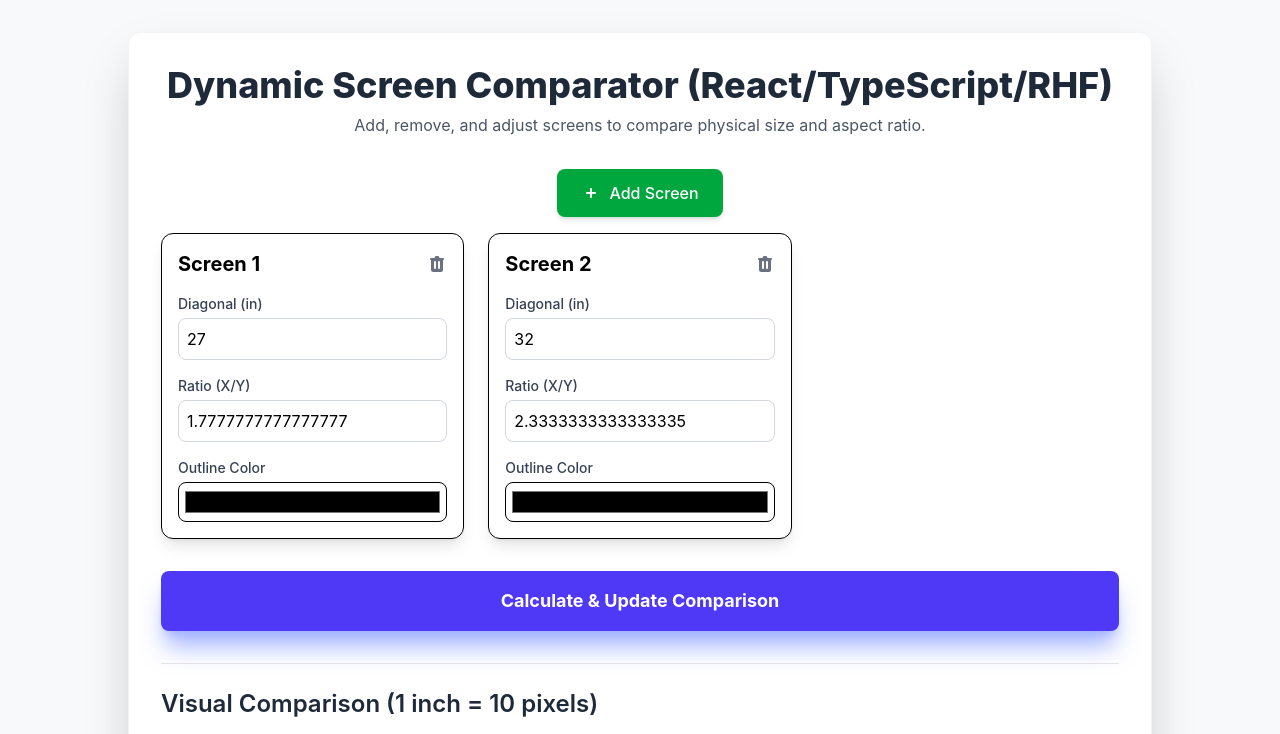
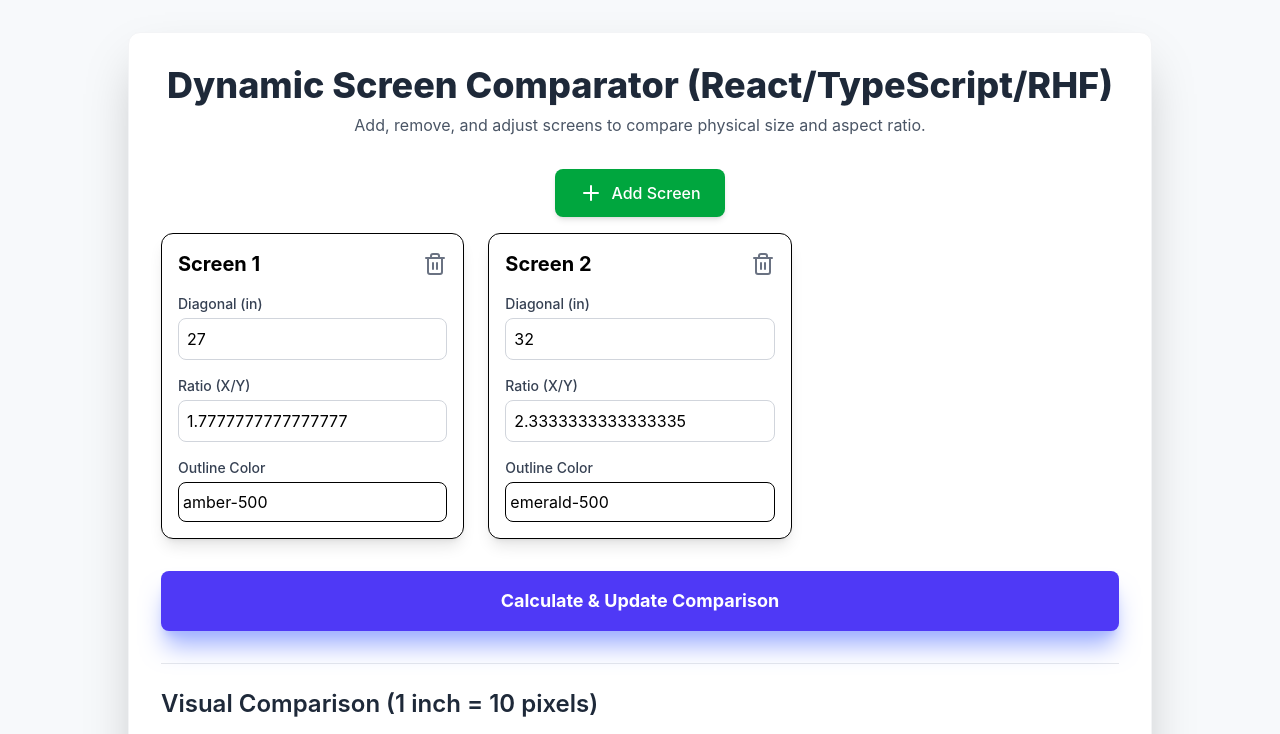
Before and after one commit to issy/display-comparison-app, a React (Vite) app: page / in a window 1280 px wide. Shown: the top 734 px of the page. Built offline with nearby package versions, Linux system fonts and the light colour scheme.

Commit message:
Add lucide-react

```diff
--- a/package.json
+++ b/package.json
@@ -17,6 +17,7 @@
   },
   "dependencies": {
     "@tailwindcss/vite": "^4.1.17",
+    "lucide-react": "^0.555.0",
     "react": "^19.2.0",
     "react-dom": "^19.2.0",
     "react-hook-form": "^7.67.0",
--- a/src/App.tsx
+++ b/src/App.tsx
@@ -1,5 +1,12 @@
-import React, {useState, useEffect, useCallback, useMemo} from 'react';
-import {useForm, useFieldArray, Controller, type UseFormReturn, type FieldValues} from 'react-hook-form';
+import React, {useCallback, useEffect, useMemo, useState} from 'react';
+import {
+  Controller,
+  type FieldValues,
+  useFieldArray,
+  useForm,
+  type UseFormReturn
+} from 'react-hook-form';
+import {PlusIcon, Trash2Icon} from 'lucide-react';
 
 // --- Type Definitions ---
 
@@ -7,7 +14,7 @@ import {useForm, useFieldArray, Controller, type UseFormReturn, type FieldValues
 interface ScreenData {
   diagonal: number;
   ratio: number;
-  color: string; // Hex code
+  colour: string; // Tailwind colour name
 }
 
 // Defines the structure of the overall form values
@@ -57,8 +64,8 @@ const getNextColor = (currentLength: number): string => {
 const defaultScreens: ScreenData[] = [{
   diagonal: 27,
   ratio: 1.7777777777777777,
-  color: getNextColor(0)
-}, {diagonal: 32, ratio: 2.3333333333333335, color: getNextColor(1)}];
+  colour: getNextColor(0)
+}, {diagonal: 32, ratio: 2.3333333333333335, colour: getNextColor(1)}];
 
 // --- Sub-Components ---
 
@@ -82,9 +89,9 @@ const ScreenInputCard: React.FC<ScreenInputCardProps> = ({
    updateComparison,
    watch
 }) => {
-  // Use watch to get the current screen color for card styling
+  // Use watch to get the current screen colour for card styling
   const screenData = watch(`screens.${index}`);
-  const screenColor = screenData ? screenData.color : field.color;
+  const screenColor = screenData ? screenData.colour : field.colour;
 
   // Custom validation rule for positive numbers
   const positiveNumber = {
@@ -98,7 +105,7 @@ const ScreenInputCard: React.FC<ScreenInputCardProps> = ({
       style={{borderColor: `${screenColor}40`, backgroundColor: `${screenColor}10`}}
   >
     <div className="flex justify-between items-center mb-4">
-      <h3 className="font-bold text-xl" style={{color: screenColor}}>Screen {index + 1}</h3>
+      <h3 className="font-bold text-xl" style={{colour: screenColor}}>Screen {index + 1}</h3>
       {screenCount > 1 && (<button
           onClick={() => {
             remove(index);
@@ -107,12 +114,7 @@ const ScreenInputCard: React.FC<ScreenInputCardProps> = ({
           className="text-gray-500 hover:text-red-600 transition duration-150"
           type="button"
       >
-        <svg xmlns="http://www.w3.org/2000/svg" className="h-5 w-5" viewBox="0 0 20 20"
-             fill="currentColor">
-          <path fillRule="evenodd"
-                d="M9 2a1 1 0 00-.894.553L7.382 4H4a1 1 0 000 2v10a2 2 0 002 2h8a2 2 0 002-2V6a1 1 0 100-2h-3.382l-.724-1.447A1 1 0 0011 2H9zM7 8a1 1 0 012 0v6a1 1 0 11-2 0V8zm5-1a1 1 0 00-1 1v6a1 1 0 102 0V8a1 1 0 00-1-1z"
-                clipRule="evenodd"/>
-        </svg>
+        <Trash2Icon />
       </button>)}
     </div>
     <div className="space-y-4">
@@ -156,13 +158,13 @@ const ScreenInputCard: React.FC<ScreenInputCardProps> = ({
       </div>
       <div>
         <label className="block text-sm font-medium text-gray-700 mb-1"
-               htmlFor={`screens[${index}].color`}>Outline Color</label>
+               htmlFor={`screens[${index}].colour`}>Outline Color</label>
         <Controller
-            name={`screens.${index}.color` as const}
+            name={`screens.${index}.colour` as const}
             control={control}
             render={({field}) => (<input
                 {...field}
-                type="color"
+                type="colour"
                 className="w-full h-10 p-1 border rounded-lg cursor-pointer"
                 onChange={(e) => {
                   field.onChange(e);
@@ -181,7 +183,7 @@ interface ResultRowProps {
 }
 
 const ResultRow: React.FC<ResultRowProps> = ({screen, index}) => (
-    <tr className="hover:bg-gray-50" style={{borderLeft: `4px solid ${screen.color}`}}>
+    <tr className="hover:bg-gray-50" style={{borderLeft: `4px solid ${screen.colour}`}}>
       <td className="px-6 py-4 whitespace-nowrap text-sm font-medium text-gray-900">Screen {index + 1}</td>
       <td className="px-6 py-4 whitespace-nowrap text-sm text-gray-500">{screen.diagonal.toFixed(1)}</td>
       <td className="px-6 py-4 whitespace-nowrap text-sm font-semibold text-gray-700">{screen.width.toFixed(2)}</td>
@@ -265,7 +267,7 @@ const App: React.FC = () => {
     setErrorMsg('');
 
     const newScreen: ScreenData = {
-      diagonal: 24, ratio: 1.7777777777777777, color: getNextColor(fields.length)
+      diagonal: 24, ratio: 1.7777777777777777, colour: getNextColor(fields.length)
     };
     append(newScreen);
   };
@@ -278,8 +280,8 @@ const App: React.FC = () => {
       style={{
         width: `${screen.width * SCALE_FACTOR}px`,
         height: `${screen.height * SCALE_FACTOR}px`,
-        borderColor: screen.color,
-        backgroundColor: `${screen.color}20`,
+        borderColor: screen.colour,
+        backgroundColor: `${screen.colour}20`,
         borderStyle: 'solid',
         zIndex: index + 1, // Stack order
       }}
@@ -313,12 +315,7 @@ const App: React.FC = () => {
                 className="px-6 py-3 bg-green-600 text-white rounded-lg font-medium hover:bg-green-700 transition duration-200 shadow-md flex items-center gap-2"
                 type="button"
             >
-              <svg xmlns="http://www.w3.org/2000/svg" className="h-5 w-5" viewBox="0 0 20 20"
-                   fill="currentColor">
-                <path fillRule="evenodd"
-                      d="M10 5a1 1 0 011 1v3h3a1 1 0 110 2h-3v3a1 1 0 11-2 0v-3H6a1 1 0 110-2h3V6a1 1 0 011-1z"
-                      clipRule="evenodd"/>
-              </svg>
+              <PlusIcon />
               Add Screen
             </button>
           </div>
```
Also changed, not shown: 1 other file (tests, documents, lock files or other folders).
